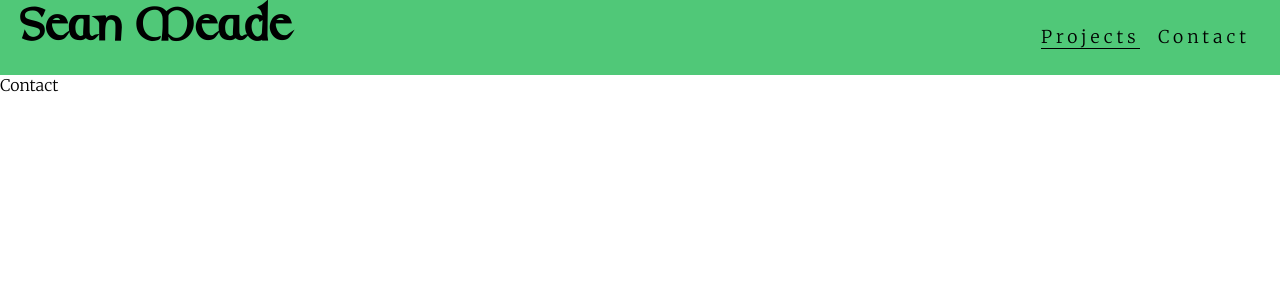
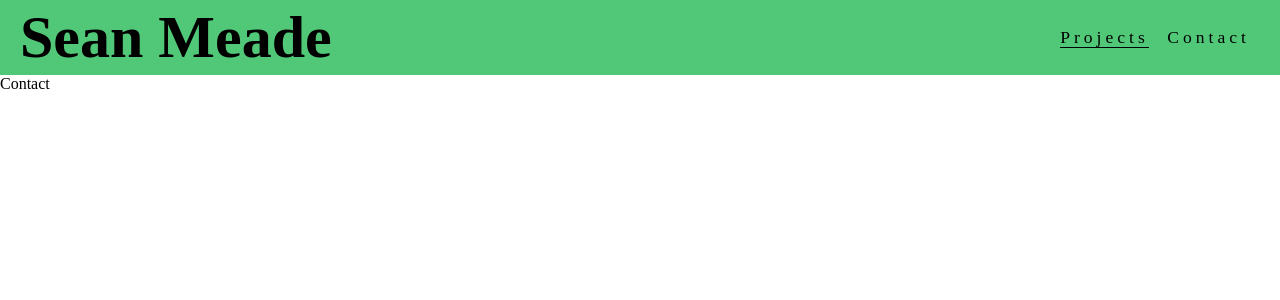
Before and after one commit to sean-meade/portfolio-website, a Django app: page /contact/ in a window 1280 px wide. Shown: the top 300 px of the page. Run offline with Django 3.2, Linux system fonts and the light colour scheme.

Commit message:
narrowed down to two commits as the issue

```diff
--- a/porfolio_website/settings.py
+++ b/porfolio_website/settings.py
@@ -152,4 +152,3 @@ else:
 # https://docs.djangoproject.com/en/3.2/ref/settings/#default-auto-field
 
 DEFAULT_AUTO_FIELD = 'django.db.models.BigAutoField'
-print("part 11")
--- a/static/css/style.css
+++ b/static/css/style.css
@@ -1,11 +1,3 @@
-@import url('https://fonts.googleapis.com/css2?family=Merriweather:ital,wght@0,300;0,700;1,300;1,700&family=Passion+One&display=swap');
-
-/* Font from: https://www.fontzip.com/celtic */
-@font-face {
-    font-family: Celtic;
-    src: url('fonts/Celtic.ttf')  format('truetype');
-}
-
 * {
     padding: 0;
     margin: 0;
```
